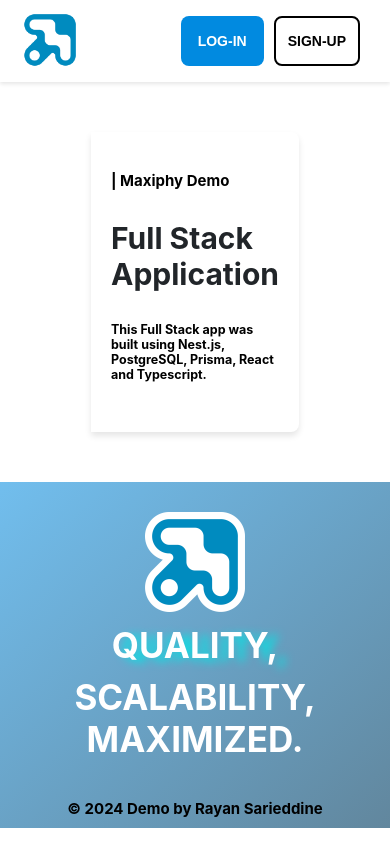
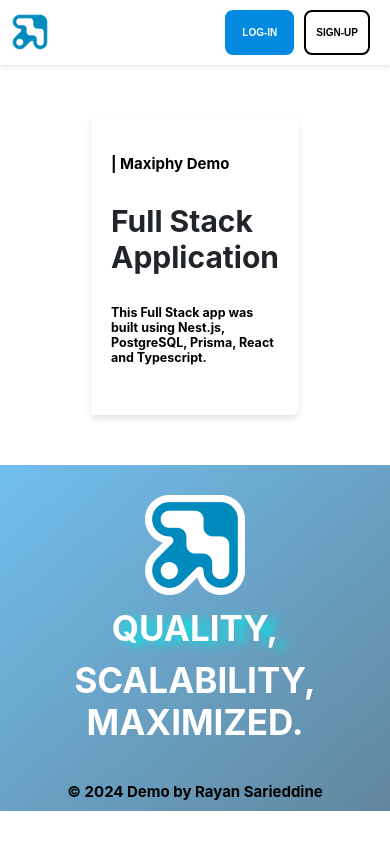
Before and after one commit to Rayan-Sarieddine/full-stack-demo, a React (Create React App) app in the folder frontend/: page / in a window 390 px wide. Built offline with nearby package versions, Linux system fonts and the light colour scheme.

Commit message:
<frontend> implemented footer media queries

```diff
--- a/frontend/src/domain/components/common/Nav/style.css
+++ b/frontend/src/domain/components/common/Nav/style.css
@@ -3,9 +3,7 @@
   justify-content: space-between;
   align-items: center;
   padding: 1rem 2rem;
-  z-index: 100000;
   background-color: #fff;
-  position: relative;
   min-width: 100%;
   box-shadow: 0 2px 4px rgba(0, 0, 0, 0.1);
 }
@@ -56,6 +54,72 @@
 
 .logged-in-section {
   display: flex;
+  align-items: center;
   gap: 1rem;
   margin-right: 2rem;
 }
+
+@media (max-width: 1100px) {
+  .greeting {
+    font-size: 2rem;
+    margin-right: 0;
+  }
+  .logged-in-section button,
+  .nav-auth button,
+  .nav-auth .sign-up {
+    padding: 1.1rem;
+    font-size: 1.2rem;
+  }
+}
+@media (max-width: 700px) {
+  .greeting {
+    font-size: 1.5rem;
+  }
+  .logged-in-section button,
+  .nav-auth button,
+  .nav-auth .sign-up {
+    padding: 1rem;
+    font-size: 1rem;
+  }
+  .nav-logo img {
+    height: 5rem;
+  }
+}
+@media (max-width: 400px) {
+  .greeting {
+    font-size: 1.3rem;
+  }
+  .hero-nav {
+    padding: 1rem;
+  }
+  .logged-in-section {
+    display: flex;
+    align-items: center;
+    gap: 0.5rem;
+  }
+  .nav-logo img {
+    height: 4rem;
+  }
+}
+@media (max-width: 300px) {
+  .greeting {
+    font-size: 1rem;
+  }
+  .logged-in-section button,
+  .nav-auth button,
+  .nav-auth .sign-up {
+    padding: 0.5rem;
+    font-size: 0.8rem;
+  }
+  .hero-nav {
+    padding: 1rem 0.1rem;
+  }
+  .logged-in-section {
+    display: flex;
+    align-items: center;
+    gap: 0.5rem;
+  }
+  .nav-logo img {
+    height: 2rem;
+  }
+}
```
